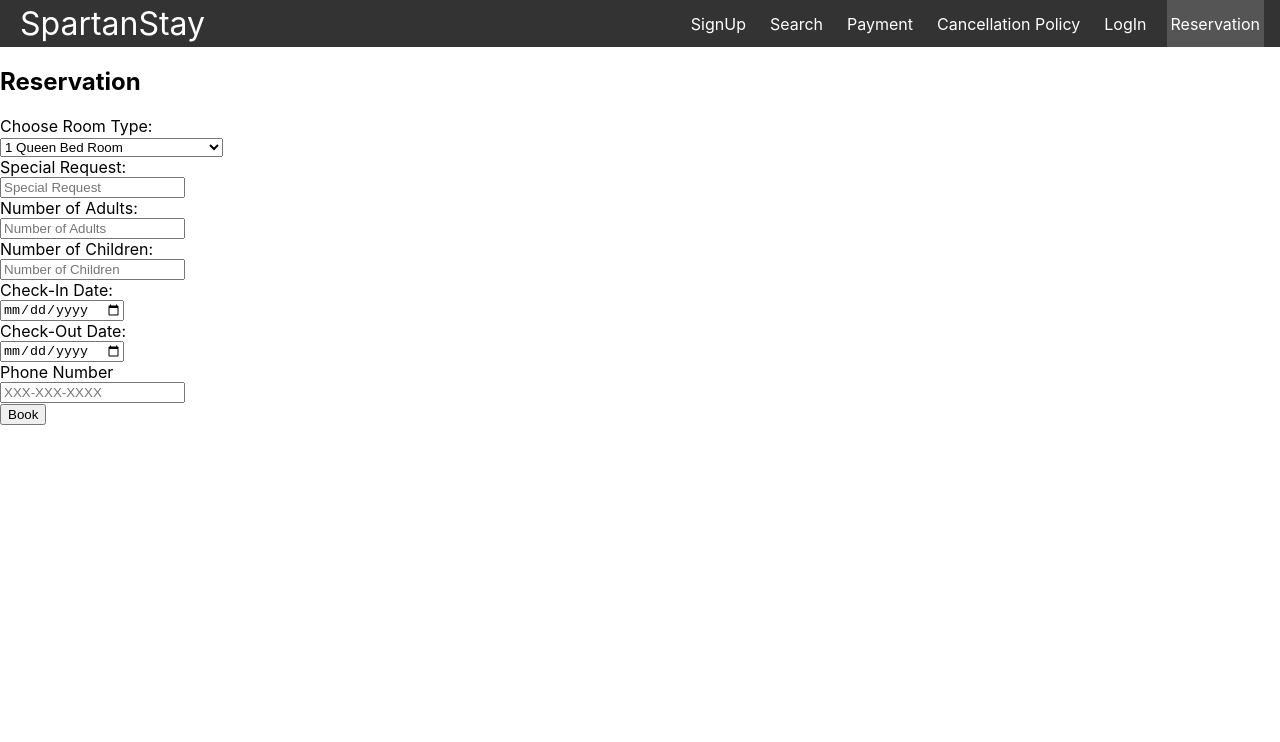
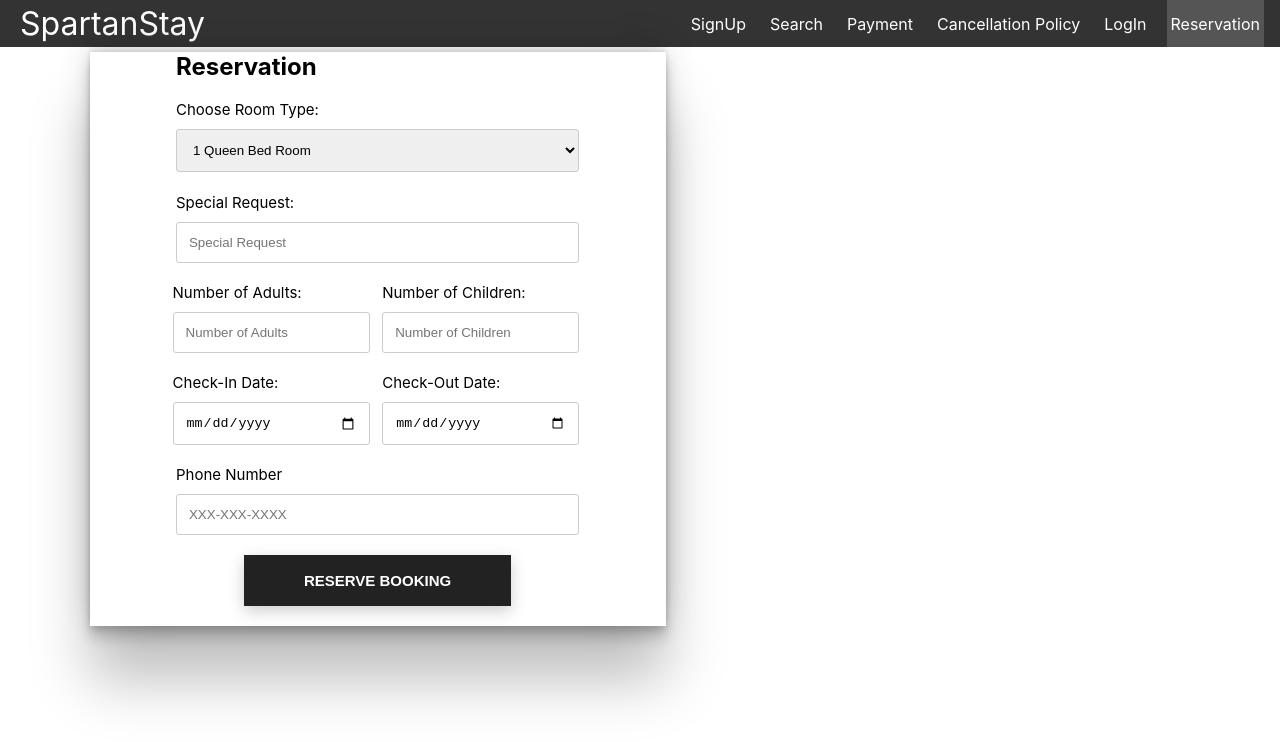
Before and after one commit to starphys/spartanstay, a React (Create React App) app in the folder spartanstay/frontend/: page /reservation in a window 1280 px wide. Shown: the top 742 px of the page. Built offline with nearby package versions, Linux system fonts and the light colour scheme.

Commit message:
Gave Reservation a more professional look

```diff
--- a/spartanstay/frontend/src/components/reservation.js
+++ b/spartanstay/frontend/src/components/reservation.js
@@ -1,4 +1,5 @@
 import React,{useState} from 'react'
+import "../style/reservation.css";
 function Reservation({token, payment, hotel, setSuccess, setBookings}) {
     //room data
     const [specialReq, setSpecialReq] = useState('')
@@ -36,51 +37,67 @@ function Reservation({token, payment, hotel, setSuccess, setBookings}) {
     }
     return (
         //<React.Fragment>
+        <div id="wrap">
+            <header className="p-header">
+            <div class="ReserveForm">
 
-            <div id="form">
                 <h2>Reservation</h2>
-                <form>
-                        {/* <label for="Name">First Name:</label>
-                        <input type="text" placeholder="Sammy" value={firstName} onChange={(e) => setFirstName(e.target.value)}></input>
 
-                        <label for="Name">Last Name:</label>
-                        <input type="text" placeholder="Spartan" value={lastName} onChange={(e) => setLastName(e.target.value)}></input>  */}
+                        {/* <label class="r-label" for="Name">First Name:</label>
+                        <input class="r-input-text" type="text" placeholder="Sammy" value={firstName} onChange={(e) => setFirstName(e.target.value)}></input>
 
-                        <label>Choose Room Type:</label>
-                        <select name="membership" id="membership" onChange={(e) => setRoomType(e.target.value)}>
+                        <label class="r-label" for="Name">Last Name:</label>
+                        <input class="r-input-text" type="text" placeholder="Spartan" value={lastName} onChange={(e) => setLastName(e.target.value)}></input>  */}
+
+                        <label class="r-label">Choose Room Type:</label>
+                        <select class="roomType r-input-text" name="membership" id="membership" onChange={(e) => setRoomType(e.target.value)}>
                         <option value="1 Queen Bed">1 Queen Bed Room</option>
                         <option value="2 Queen Beds ">2 Queen Beds Standard</option>
                         <option value="1 King Bed Suite">1 King Bed Suite</option>
                         <option value="1 King Bed Suite Addl Living Area">1 King Bed Suite Addl Living Area</option>
                         </select>
 
-                        <label for="SpecialReq">Special Request:</label>
-                        <input type="text" placeholder="Special Request" value={specialReq} onChange={(e) => setSpecialReq(e.target.value)}></input>
+                        <label class="r-label" for="SpecialReq">Special Request:</label>
+                        <input class="r-input-text" type="text" placeholder="Special Request" value={specialReq} onChange={(e) => setSpecialReq(e.target.value)}></input>
+
+                        <div class = "rowR">
+                        <div class = "columnR">
+                        <label class="r-label" for="NumberAdults">Number of Adults:</label>
+                        <input class="r-input-text" type="number" placeholder="Number of Adults" value={numAdult} onChange={(e) => setNumAdult(e.target.value)}></input>
+                        </div>
+
+                        <div class = "columnR">
+                        <label class="r-label" for="NumberChildren">Number of Children:</label>
+                        <input class="r-input-text" type="number" placeholder="Number of Children" value={numChildren} onChange={(e) => setNumChildren(e.target.value)}></input>
+                        </div>
+                        </div>
+
+                        <div class = "rowR">
+                        <div class = "columnR">
+                        <label class="r-label" for="CheckIn">Check-In Date:</label>
+                        <input class="r-input-text" type="date" placeholder="MM/DD/YEAR" value={checkInDate} onChange={(e) => setCheckInDate(e.target.value)}></input>
+                        </div>
+
+                        <div class = "columnR">
+                        <label class="r-label" for="CheckOut">Check-Out Date:</label>
+                        <input class="r-input-text" type="date" placeholder="MM/DD/YEAR" value={checkOutDate} onChange={(e) => setcheckOutDate(e.target.value)}></input>
+                        </div>
+                        </div>
 
 
-                        <label for="NumberAdults">Number of Adults:</label>
-                        <input type="number" placeholder="Number of Adults" value={numAdult} onChange={(e) => setNumAdult(e.target.value)}></input>
+                        <label class="r-label" for="PhoneNum">Phone Number</label>
+                        <input class="r-input-text" type="tel" placeholder="XXX-XXX-XXXX" value={phoneNum} onChange={(e) => setPhoneNum(e.target.value)}></input>
 
-                        <label for="NumberChildren">Number of Children:</label>
-                        <input type="number" placeholder="Number of Children" value={numChildren} onChange={(e) => setNumChildren(e.target.value)}></input>
 
-                        <label for="CheckIn">Check-In Date:</label>
-                        <input type="date" placeholder="MM/DD/YEAR" value={checkInDate} onChange={(e) => setCheckInDate(e.target.value)}></input>
 
-                        <label for="CheckOut">Check-Out Date:</label>
-                        <input type="date" placeholder="MM/DD/YEAR" value={checkOutDate} onChange={(e) => setcheckOutDate(e.target.value)}></input>
+                        {/* <label class="r-label" for="Email">Email</label>
+                        <input class="r-input-text" type="email" placeholder="example@gmail.com" value={email} onChange={(e) => setEmail(e.target.value)}></input>  */}
 
-                        <label for="PhoneNum">Phone Number</label>
-                        <input type="tel" placeholder="XXX-XXX-XXXX" value={phoneNum} onChange={(e) => setPhoneNum(e.target.value)}></input>
+                        {/* <label class="r-label" for="CardNum">Credit Card Number</label>
+                        <input class="r-input-text" type="text" placeholder="1234-5678-9123-4567" value={creditCardNum} onChange={(e) => setCreditCardNum(e.target.value)}></input>
 
-                        {/* <label for="Email">Email</label>
-                        <input type="email" placeholder="example@gmail.com" value={email} onChange={(e) => setEmail(e.target.value)}></input>  */}
-
-                        {/* <label for="CardNum">Credit Card Number</label>
-                        <input type="text" placeholder="1234-5678-9123-4567" value={creditCardNum} onChange={(e) => setCreditCardNum(e.target.value)}></input>
-
-                        <label for="CardNum">Credit Card Number</label>
-                        <input type="text" placeholder="1234-5678-9123-4567" value={creditCardNum} onChange={(e) => setCreditCardNum(e.target.value)}></input>
+                        <label class="r-label" for="CardNum">Credit Card Number</label>
+                        <input class="r-input-text" type="text" placeholder="1234-5678-9123-4567" value={creditCardNum} onChange={(e) => setCreditCardNum(e.target.value)}></input>
 
                                                 Card Expiration:
                         <select name='expireMM' id='expireMM'>
@@ -106,11 +123,21 @@ function Reservation({token, payment, hotel, setSuccess, setBookings}) {
                             <option value='23'>2023</option>
                             <option value='24'>2024</option>
                         </select>
-                        <input class="inputCard" type="hidden" name="expiry" id="expiry" maxlength="4"/>
+                        <input class="r-input-text" class="inputCard" type="hidden" name="expiry" id="expiry" maxlength="4"/>
 
              */}
-                    <button onClick={handleClick}> Book</button>
-                </form>
+
+
+
+
+
+            <div class="Rbutton_container">
+	            <button class="Rbtn" onClick={handleClick}><span>Reserve Booking</span></button>
+            </div>
+            <br></br>
+
+            </div>
+            </header>
             </div>
         //</React.Fragment>
     );
--- a/spartanstay/frontend/src/style/reservation.css
+++ b/spartanstay/frontend/src/style/reservation.css
@@ -0,0 +1,122 @@
+.p-header, #main {
+    background: #fff;
+
+
+
+    box-shadow: rgba(0, 0, 0, 0.25) 0px 54px 55px, rgba(0, 0, 0, 0.12) 0px -12px 30px, rgba(0, 0, 0, 0.12) 0px 4px 6px, rgba(0, 0, 0, 0.17) 0px 12px 13px, rgba(0, 0, 0, 0.09) 0px -3px 5px;
+}
+
+.p-header {
+    display: block;
+    width: 45%;
+    height: 100%;
+
+
+    position: relative;
+    z-index: 2;
+}
+
+#wrap {
+    width: 100%;
+    margin: 20px auto;
+    position: relative;
+    margin-left:7%;
+    margin-top: -1.2%;
+
+}
+
+.ReserveForm{
+    /* margin-right: 10%;  */
+    margin-left: 15%;
+    width: 70%;
+  }
+
+.r-label {
+  margin-bottom: 10px;
+  display: block;
+  font-size: 15px;
+
+}
+
+.r-input-text {
+    width: 100%;
+    margin-bottom: 20px;
+    padding: 12px;
+    border: 1px solid #ccc;
+    border-radius: 3px;
+  }
+
+  .columnR {
+    width: 47.0%;
+  margin-left: 3%;
+
+  }
+
+  /* Clear floats after the columns */
+  .rowR {
+    display: -ms-flexbox; /* IE10 */
+    display: flex;
+    -ms-flex-wrap: wrap; /* IE10 */
+    flex-wrap: wrap;
+    margin: 0 -16px;
+    width: 104%;
+
+  }
+
+.rForm {
+    width: 100%;
+}
+
+.roomType {
+    margin-bottom: 5%;
+}
+
+.Rbutton_container {
+	position: relative;
+  left: 0;
+  right: 0;
+  top: 0%;
+
+}
+
+.Rbtn {
+    border: none;
+    display: block;
+    text-align: center;
+    cursor: pointer;
+    text-transform: uppercase;
+    outline: none;
+    overflow: hidden;
+    position: relative;
+    color: #fff;
+    font-weight: 700;
+    font-size: 15px;
+    background-color: #222;
+    padding: 17px 60px;
+    margin: 0 auto;
+    box-shadow: 0 5px 15px rgba(0,0,0,0.20);
+  }
+
+  .Rbtn span {
+    position: relative;
+    z-index: 1;
+  }
+
+  .Rbtn:after {
+    content: "";
+    position: absolute;
+    left: 0;
+    top: 0;
+    height: 490%;
+    width: 140%;
+    background: #78c7d2;
+    -webkit-transition: all .5s ease-in-out;
+    transition: all .5s ease-in-out;
+    -webkit-transform: translateX(-98%) translateY(-25%) rotate(45deg);
+    transform: translateX(-98%) translateY(-25%) rotate(45deg);
+  }
+
+  .Rbtn:hover:after {
+    -webkit-transform: translateX(-9%) translateY(-25%) rotate(45deg);
+    transform: translateX(-9%) translateY(-25%) rotate(45deg);
+  }
--- a/spartanstay/frontend/src/style/search.css
+++ b/spartanstay/frontend/src/style/search.css
@@ -18,9 +18,7 @@
     margin-top: 13.2%;
 }
 
-.waiting {
-    cursor:wait;
-}
+
 
 .input-abc{
     position: absolute;
```
